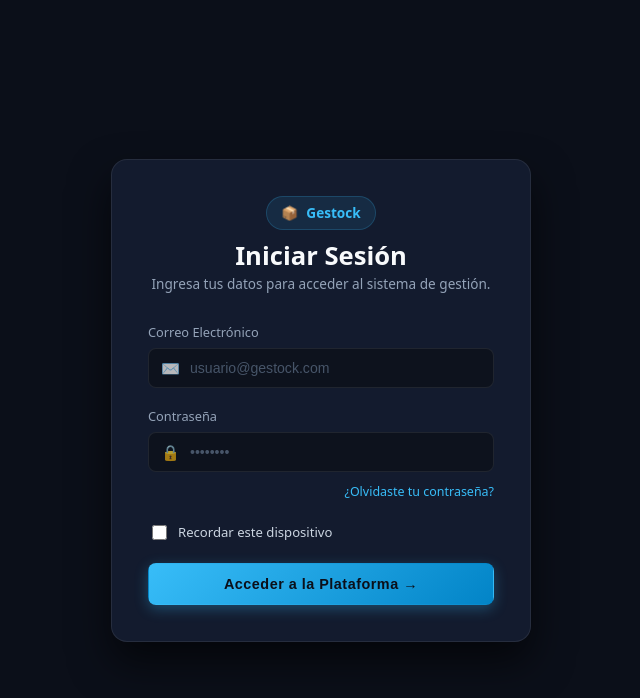
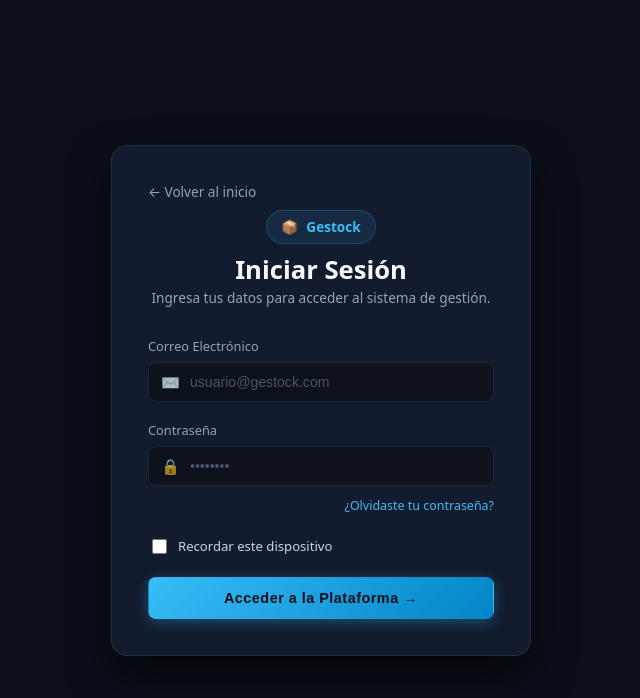
Before and after one commit to SantiagoRuiz25/GESTOCK_CLIENTE, an Angular app in the folder frontend_gestock/: page /#/auth/login in a window 1280 px wide. Shown: the top 698 px of the page, without its empty margins (319-959 px from the left). Built offline with nearby package versions, Linux system fonts and the light colour scheme.

Commit message:
se añade boton volver al inicio

```diff
--- a/frontend_gestock/src/app/pages/auth/login/login.css
+++ b/frontend_gestock/src/app/pages/auth/login/login.css
@@ -254,3 +254,24 @@
   font-size: 0.82rem;
   color: #94a3b8;
 }
+
+/* Botón Volver al Inicio */
+.back-home-container {
+  margin-bottom: 20px;
+}
+
+.back-home-link {
+  display: inline-flex;
+  align-items: center;
+  gap: 6px;
+  font-size: 0.82rem;
+  color: #94a3b8;
+  text-decoration: none;
+  font-weight: 500;
+  transition: color 0.2s, transform 0.2s;
+}
+
+.back-home-link:hover {
+  color: #38bdf8;
+  transform: translateX(-3px);
+}
--- a/frontend_gestock/src/app/pages/auth/login/login.html
+++ b/frontend_gestock/src/app/pages/auth/login/login.html
@@ -5,7 +5,12 @@
     [style.--mouse-x.px]="mouseX"
     [style.--mouse-y.px]="mouseY">
 
-    <!-- Header -->
+    <div class="back-home-container" style="margin-bottom: 8px;">
+      <a routerLink="/" style="color: #94a3b8; text-decoration: none; font-size: 0.85rem; display: inline-flex; align-items: center; gap: 4px; transition: color 0.2s;" onmouseover="this.style.color='#38bdf8'" onmouseout="this.style.color='#94a3b8'">
+        &larr; Volver al inicio
+      </a>
+    </div>
+
     <div class="card-header">
       <div class="brand-badge">
         <span class="icon">📦</span>
@@ -15,10 +20,8 @@
       <p class="subtitle">Ingresa tus datos para acceder al sistema de gestión.</p>
     </div>
 
-    <!-- Contenedor del Formulario -->
     <div class="login-form">
 
-      <!-- Correo -->
       <div class="form-group" [class.is-focused]="activeField === 'email'">
         <label for="email">Correo Electrónico</label>
         <div class="input-wrapper">
@@ -34,7 +37,6 @@
         </div>
       </div>
 
-      <!-- Contraseña -->
       <div class="form-group" [class.is-focused]="activeField === 'password'">
         <label for="password">Contraseña</label>
         <div class="input-wrapper">
@@ -53,7 +55,6 @@
         </div>
       </div>
 
-      <!-- Recordar -->
       <div class="form-actions">
         <label class="remember-me">
           <input
@@ -64,12 +65,10 @@
         </label>
       </div>
 
-      <!-- Alerta de Errores Comunes -->
       <div *ngIf="errorMessage" class="error-banner" style="background-color: rgba(239, 68, 68, 0.15); border: 1px solid rgba(239, 68, 68, 0.3); color: #f87171; padding: 10px 14px; border-radius: 8px; font-size: 0.85rem; margin-bottom: 4px; text-align: center; font-weight: 500;">
         {{ errorMessage }}
       </div>
 
-      <!-- Botón Principal -->
       <button type="button" class="btn-primary" [disabled]="isLoading" (click)="onLogin()">
         <span *ngIf="!isLoading">Acceder a la Plataforma &rarr;</span>
         <span *ngIf="isLoading" class="spinner"></span>
--- a/frontend_gestock/src/index.html
+++ b/frontend_gestock/src/index.html
@@ -2,7 +2,7 @@
 <html lang="es">
   <head>
     <meta charset="utf-8" />
-    <title>GESTOCK - Inicio</title>
+    <title>Gestock - Inicio</title>
     <base href="/" />
     <meta name="viewport" content="width=device-width, initial-scale=1" />
 
```
